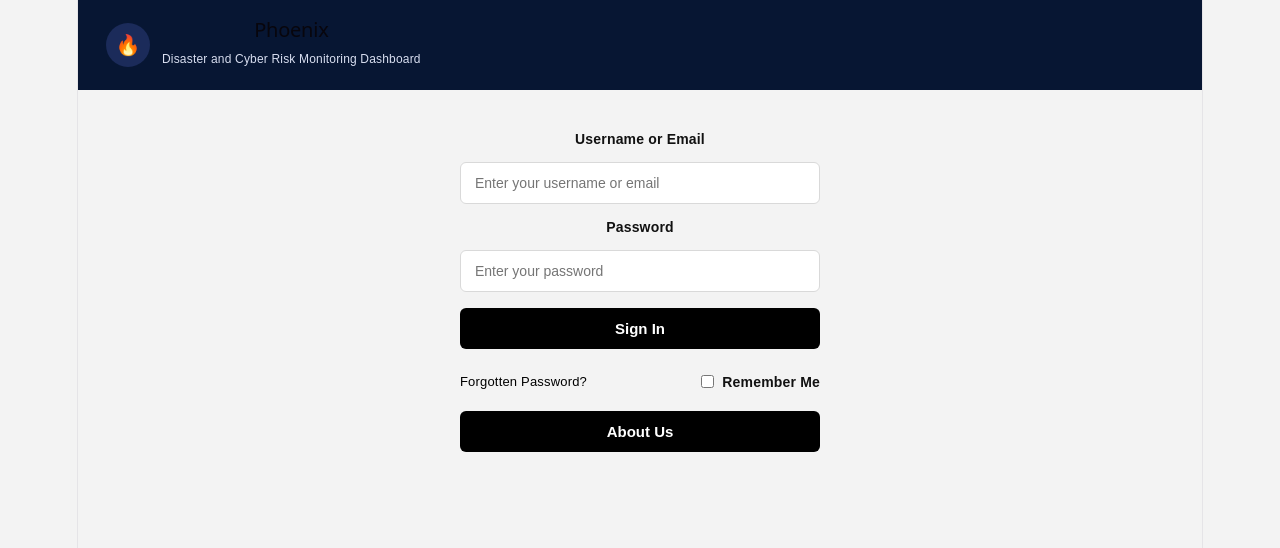
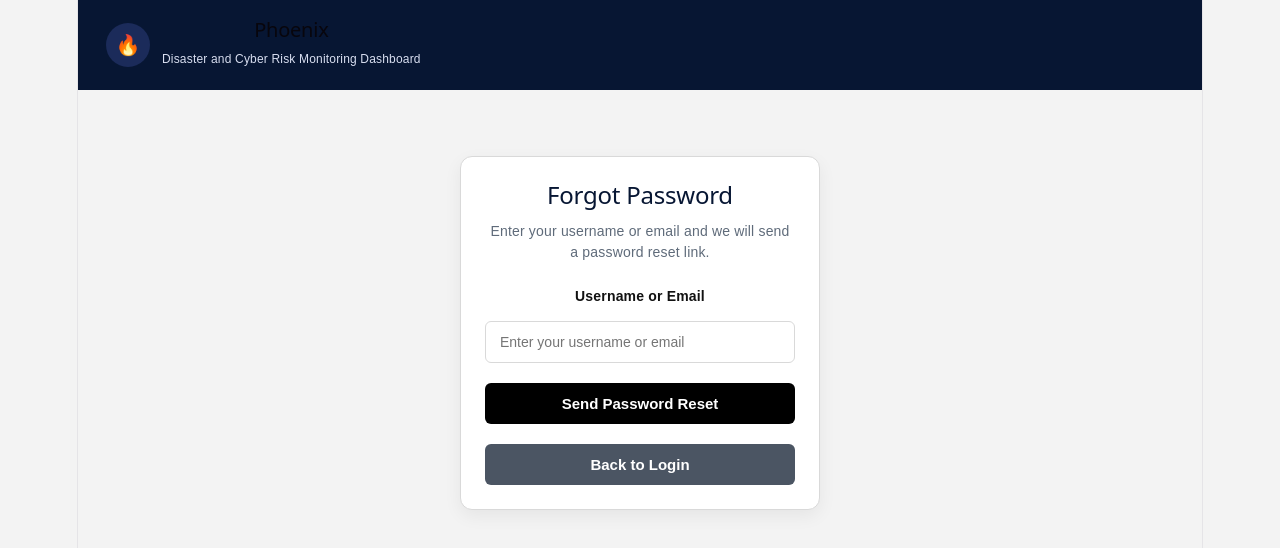
Before and after one commit to Hardhat-Enterprises/Phoenix, a React app in the folder frontend/frontend/: page / in a window 1280 px wide. Both pictures are taken after a click on the button "Forgotten Password?". Shown: the top 548 px of the page. Built offline with nearby package versions, Linux system fonts and the light colour scheme; the HTML template or start-up script is replaced by a standard one.

Commit message:
Added forgotten password page and remember me checkbox

```diff
--- a/frontend/frontend/src/App.css
+++ b/frontend/frontend/src/App.css
@@ -87,17 +87,91 @@ body {
   align-items: center;
 }
 
+/* Priyanka - Forgot password task styling */
+
 .forgot {
   font-size: 13px;
   color: #000;
   cursor: pointer;
+  text-decoration: underline;
+}
+
+.forgot:hover {
+  color: #1d4ed8;
 }
 
 .remember {
   font-size: 13px;
   display: flex;
   align-items: center;
-  gap: 5px;
+  gap: 6px;
+}
+
+.remember input {
+  margin: 0;
+}
+
+.forgot-page-wrapper {
+  width: 100%;
+  display: flex;
+  justify-content: center;
+  padding-top: 30px;
+}
+
+.forgot-password-card {
+  width: 360px;
+  display: flex;
+  flex-direction: column;
+  gap: 12px;
+  background: #ffffff;
+  border: 1px solid #d9d9d9;
+  border-radius: 12px;
+  padding: 24px;
+  box-shadow: 0 6px 18px rgba(0, 0, 0, 0.06);
+}
+
+.forgot-password-card h2 {
+  margin: 0;
+  font-size: 24px;
+  color: #071633;
+}
+
+.forgot-subtext {
+  font-size: 14px;
+  color: #5f6b7a;
+  line-height: 1.5;
+  margin-bottom: 8px;
+}
+
+.forgot-password-card label {
+  font-size: 14px;
+  font-weight: 600;
+  color: #111;
+}
+
+.forgot-password-card input {
+  padding: 12px 14px;
+  border: 1px solid #d9d9d9;
+  border-radius: 6px;
+  background: white;
+  font-size: 14px;
+}
+
+.forgot-btn,
+.back-login-btn {
+  margin-top: 8px;
+  padding: 12px;
+  background: black;
+  color: white;
+  border: none;
+  border-radius: 6px;
+  font-size: 15px;
+  font-weight: 600;
+  cursor: pointer;
+}
+
+.back-login-btn {
+  background: #4b5563;
 }
 
 .about-box {
@@ -110,7 +184,7 @@ body {
   border-radius: 8px;
   border: 1px solid #ddd;
 }
-  font-family: Arial, Helvetica, sans-serif;
+  font-family{font-style: Arial, Helvetica, sans-serif;
   background-color: #edf2f8;
 }
 
--- a/frontend/frontend/src/App.jsx
+++ b/frontend/frontend/src/App.jsx
@@ -3,6 +3,7 @@ import LoginForm from "./components/LoginForm";
 import "./App.css";
 import AboutUs from "./AboutUs";
 import Sidebar from "./components/Sidebar";
+import ForgotPassword from "./ForgotPassword";
 
 function App() {
   const [page, setPage] = useState("login");
@@ -22,6 +23,10 @@ function App() {
         {page === "login" && (
           <LoginForm setPage={setPage} />
         )}
+        {page === "forgotPassword" && (
+          <ForgotPassword setPage={setPage} />
+        )}
+
 
         {page === "dashboard" && (
           <div style={{ display: "flex" }}>
--- /dev/null
+++ b/frontend/frontend/src/ForgotPassword.jsx
@@ -0,0 +1,31 @@
+export default function ForgotPassword({ setPage }) {
+  return (
+    <div className="forgot-page-wrapper">
+      <div className="forgot-password-card">
+        <h2>Forgot Password</h2>
+        <p className="forgot-subtext">
+          Enter your username or email and we will send a password reset link.
+        </p>
+
+        <label htmlFor="reset-email">Username or Email</label>
+        <input
+          id="reset-email"
+          type="text"
+          placeholder="Enter your username or email"
+        />
+
+        <button type="button" className="forgot-btn">
+          Send Password Reset
+        </button>
+
+        <button
+          type="button"
+          className="back-login-btn"
+          onClick={() => setPage("login")}
+        >
+          Back to Login
+        </button>
+      </div>
+    </div>
+  );
+}
--- a/frontend/frontend/src/components/LoginForm.jsx
+++ b/frontend/frontend/src/components/LoginForm.jsx
@@ -12,14 +12,25 @@ export default function LoginForm({ setPage }) {
       </button>
 
       <div className="login-extra">
-        <span className="forgot">Forgotten Password?</span>
+        <span
+          className="forgot"
+          onClick={() => setPage("forgotPassword")}
+          role="button"
+          tabIndex={0}
+          onKeyDown={(e) => {
+            if (e.key === "Enter" || e.key === " ") {
+              setPage("forgotPassword");
+            }
+          }}
+        >
+          Forgotten Password?
+        </span>
 
         <label className="remember">
           <input type="checkbox" />
           Remember Me
         </label>
       </div>
-
       <button onClick={() => setPage("about")}>
         About Us
       </button>
```
